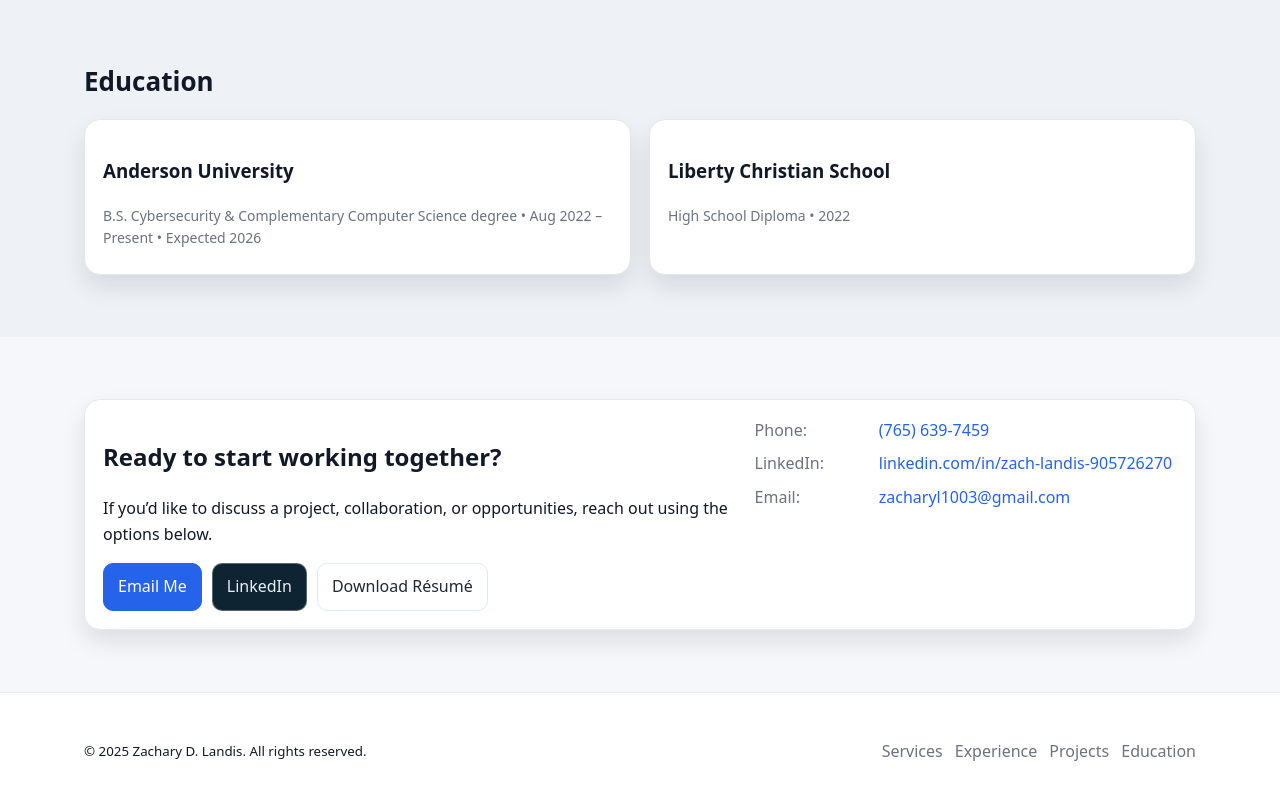
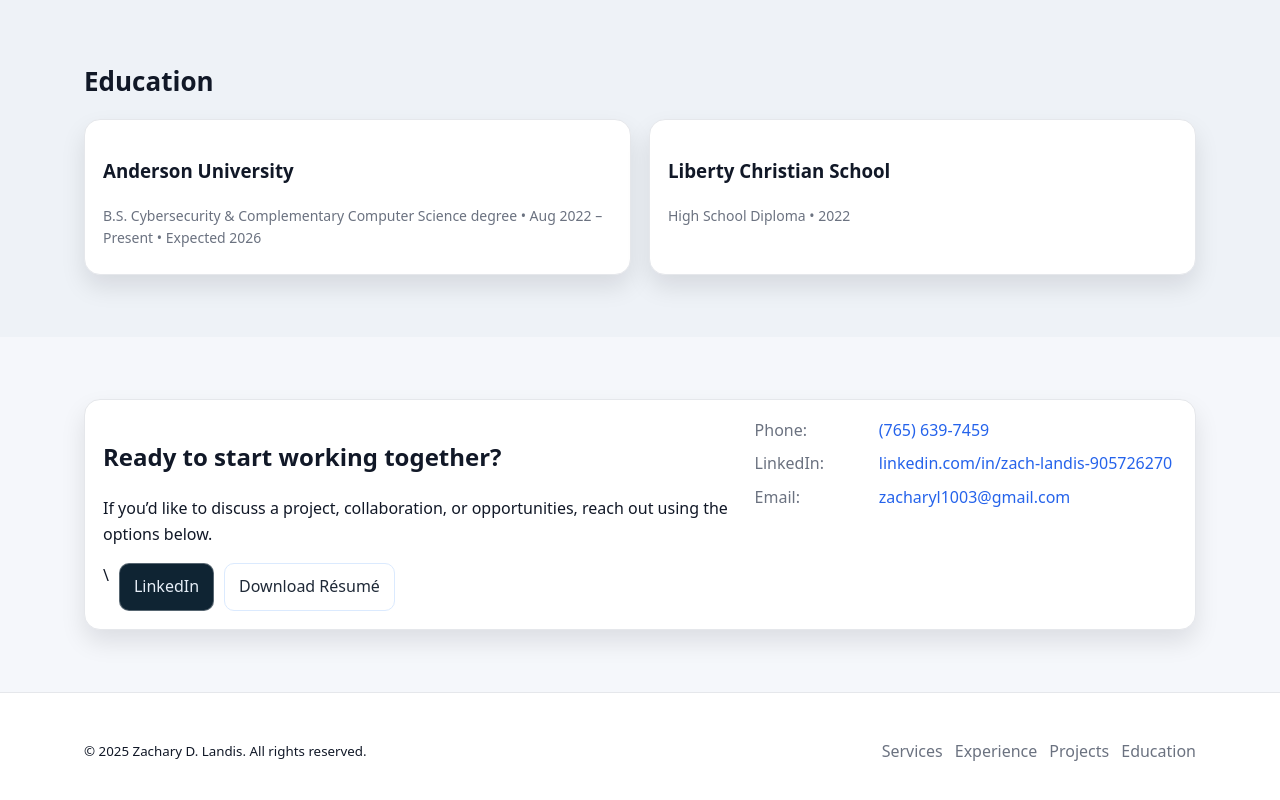
Before and after one commit to zacharyl1003/zacharyl1003.github.io, a plain HTML site: page index.html in a window 1280 px wide. Shown: the part 3019-3819 px from the top of the page. Drawn offline with Linux system fonts and the light colour scheme.

Commit message:
Removing email me button

```diff
--- a/index.html
+++ b/index.html
@@ -350,8 +350,7 @@ a:hover{text-decoration:underline}
         <p>If you’d like to discuss a project, collaboration, or opportunities, reach out using the options below.</p>
 
         <div class="contact-actions">
-          <a class="btn btn--primary" href="mailto:zacharyl1003@gmail.com?subject=Website%20Inquiry%20from%20Portfolio">Email Me</a>
-          <a class="btn btn--ghost" href="https://www.linkedin.com/in/zach-landis-905726270" target="_blank" rel="noopener">LinkedIn</a>
+\         <a class="btn btn--ghost" href="https://www.linkedin.com/in/zach-landis-905726270" target="_blank" rel="noopener">LinkedIn</a>
           <a class="btn btn--outline" href="assets/Zach_Landis_Resume.pdf" download>Download Résumé</a>
         </div>
       </div>
```
